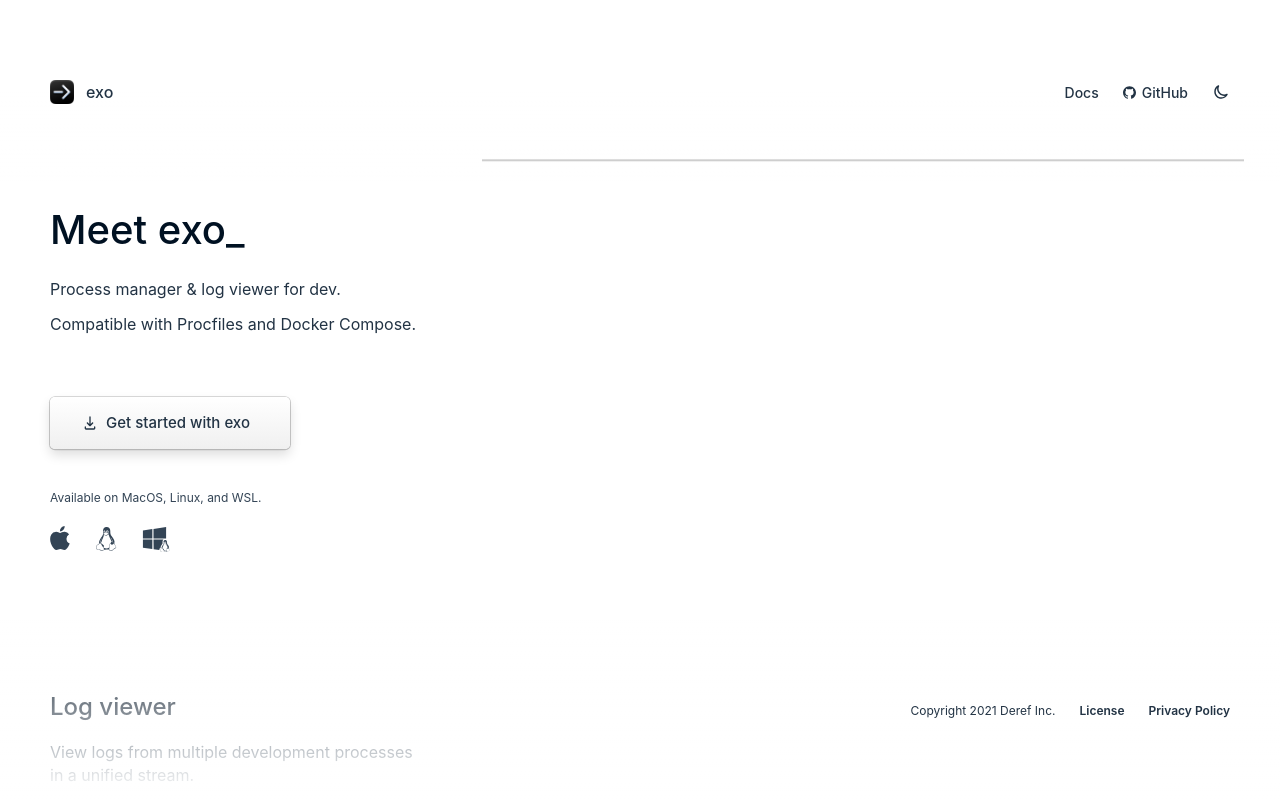
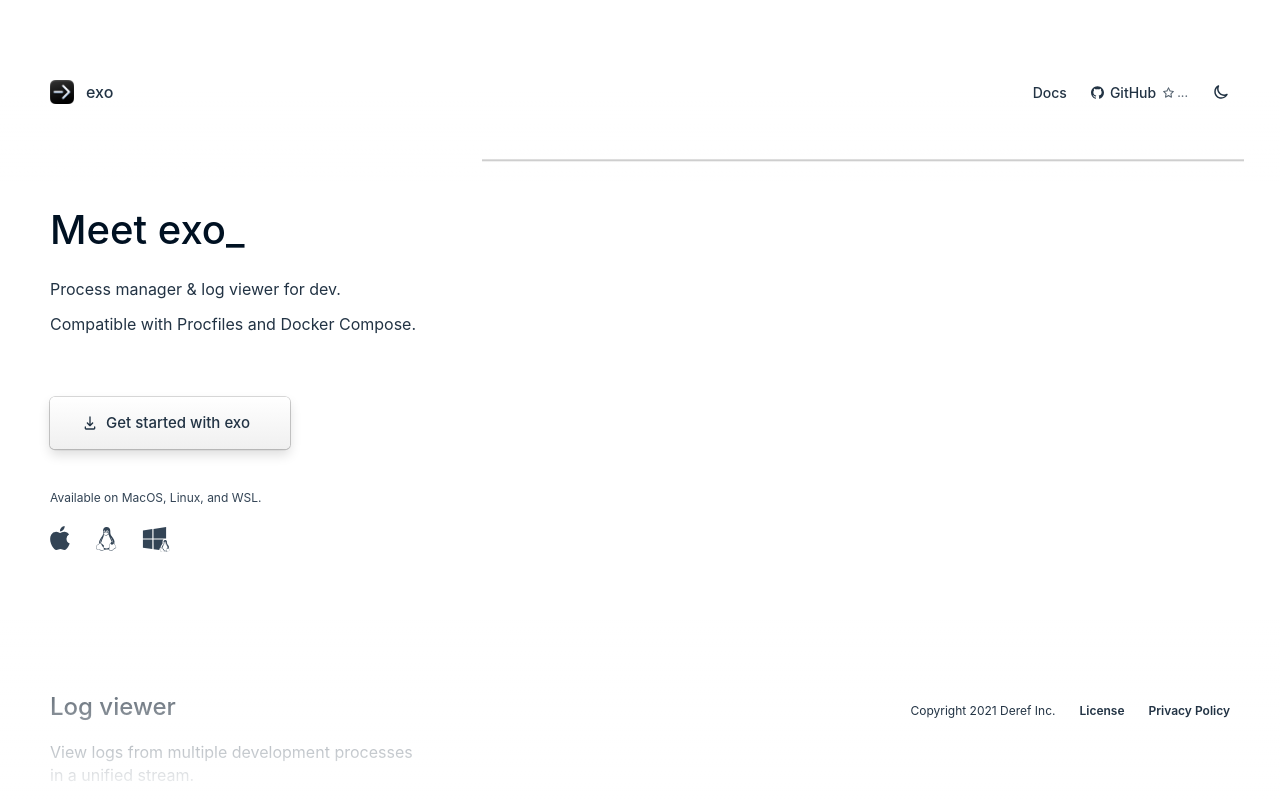
Before and after one commit to deref/exo-website, a Next.js app: page / in a window 1280 px wide. Shown: the top 800 px of the page. Built offline with nearby package versions, Linux system fonts and the light colour scheme; no server answers.

Commit message:
Add GitHub star count

```diff
--- a/pages/index.tsx
+++ b/pages/index.tsx
@@ -9,6 +9,7 @@
 import Moon from "~/com/Moon.svg";
 import Sun from "~/com/Sun.svg";
 import GitHub from "~/com/GitHub.svg";
+import Star from "~/com/Star.svg";
 import Download from "~/com/Download.svg";
 
 //XXX IMPORTANT: Keep these URLs updated if page layout changes on
@@ -52,6 +53,8 @@
 	const [dark, setDark] = useState(false);
 	const [lsTheme, setLsTheme] = useState<string | null>(null);
 	const [scrollY, setScrollY] = useState(0);
+
+	const [stars, setStars] = useState("...");
 
 	const lsThemeKey = "io.deref.exo/theme";
 
@@ -114,6 +117,10 @@
 			);
 		});
 
+		fetch("https://api.github.com/repos/deref/exo?page=$i&per_page=100")
+			.then((res) => res.json())
+			.then((json) => setStars(json.stargazers_count));
+
 		return () => {
 			clearInterval(titleBlinker);
 		};
@@ -153,7 +160,10 @@
 						<Link href={urls.github}>
 							<a className={css.GitHubLink}>
 								<GitHub />
-								<span className="hideMobile">GitHub</span>
+								<div className="hideMobile">GitHub</div>
+								<div className={[css.Stars, "hideMobile"].join(" ")}>
+									<Star /> {stars}
+								</div>
 							</a>
 						</Link>
 						<button className={css.ThemeButton} onClick={toggleTheme}>
--- a/styles/v2.module.scss
+++ b/styles/v2.module.scss
@@ -192,6 +192,14 @@
 			align-items: center;
 			gap: 6px;
 
+			.Stars {
+				display: inline-flex;
+				font-size: 0.85em;
+				gap: 2px;
+				align-items: center;
+				opacity: 0.75;
+			}
+
 			svg {
 				height: 13px;
 				width: 13px;
```
Also changed, not shown: com/Star.svg (added).
